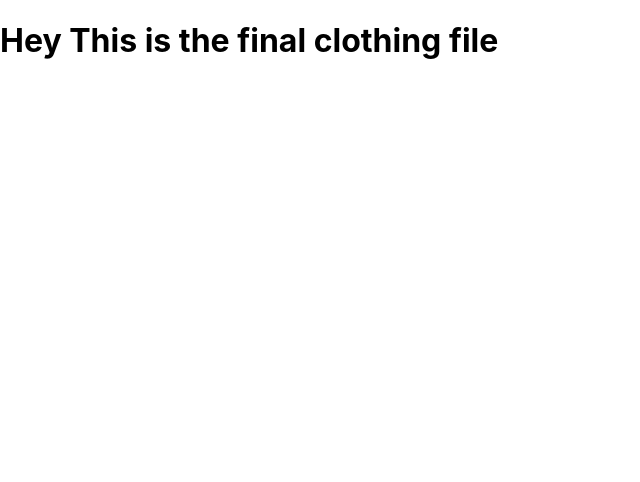
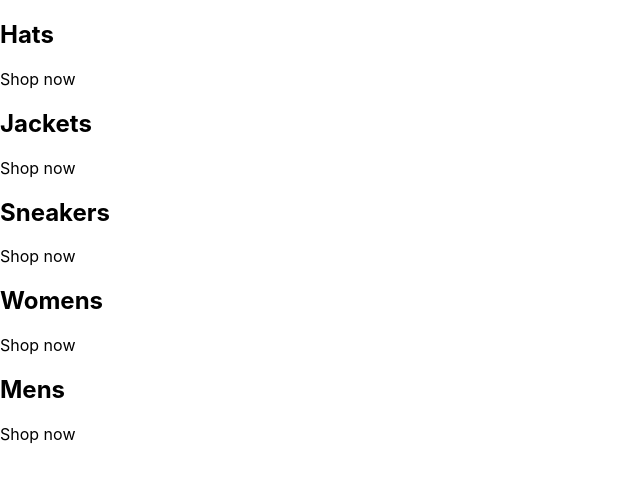
Before and after one commit to Aadi2006/finalclothing, a React (Create React App) app: page / in a window 1280 px wide. Shown: the top 482 px of the page, without its empty margins (0-640 px from the left). Built offline with nearby package versions, Linux system fonts and the light colour scheme.

Commit message:
basic bone structure

```diff
--- a/src/App.js
+++ b/src/App.js
@@ -1,9 +1,47 @@
 const App = () => {
   return (
-    <div>
-      <h1>Hey This is the final clothing file</h1>
+    <div className="categories-container">
+      <div className="category-container">
+        {/* <img src="" alt="" /> */}
+        <div className="category-body-container">
+          <h2>Hats</h2>
+          <p>Shop now</p>
+        </div>
+      </div>
+
+      <div className="category-container">
+        {/* <img src="" alt="" /> */}
+        <div className="category-body-container">
+          <h2>Jackets</h2>
+          <p>Shop now</p>
+        </div>
+      </div>
+
+      <div className="category-container">
+        {/* <img src="" alt="" /> */}
+        <div className="category-body-container">
+          <h2>Sneakers</h2>
+          <p>Shop now</p>
+        </div>
+      </div>
+
+      <div className="category-container">
+        {/* <img src="" alt="" /> */}
+        <div className="category-body-container">
+          <h2>Womens</h2>
+          <p>Shop now</p>
+        </div>
+      </div>
+
+      <div className="category-container">
+        {/* <img src="" alt="" /> */}
+        <div className="category-body-container">
+          <h2>Mens</h2>
+          <p>Shop now</p>
+        </div>
+      </div>
     </div>
   );
-}
+};
 
 export default App;
```
